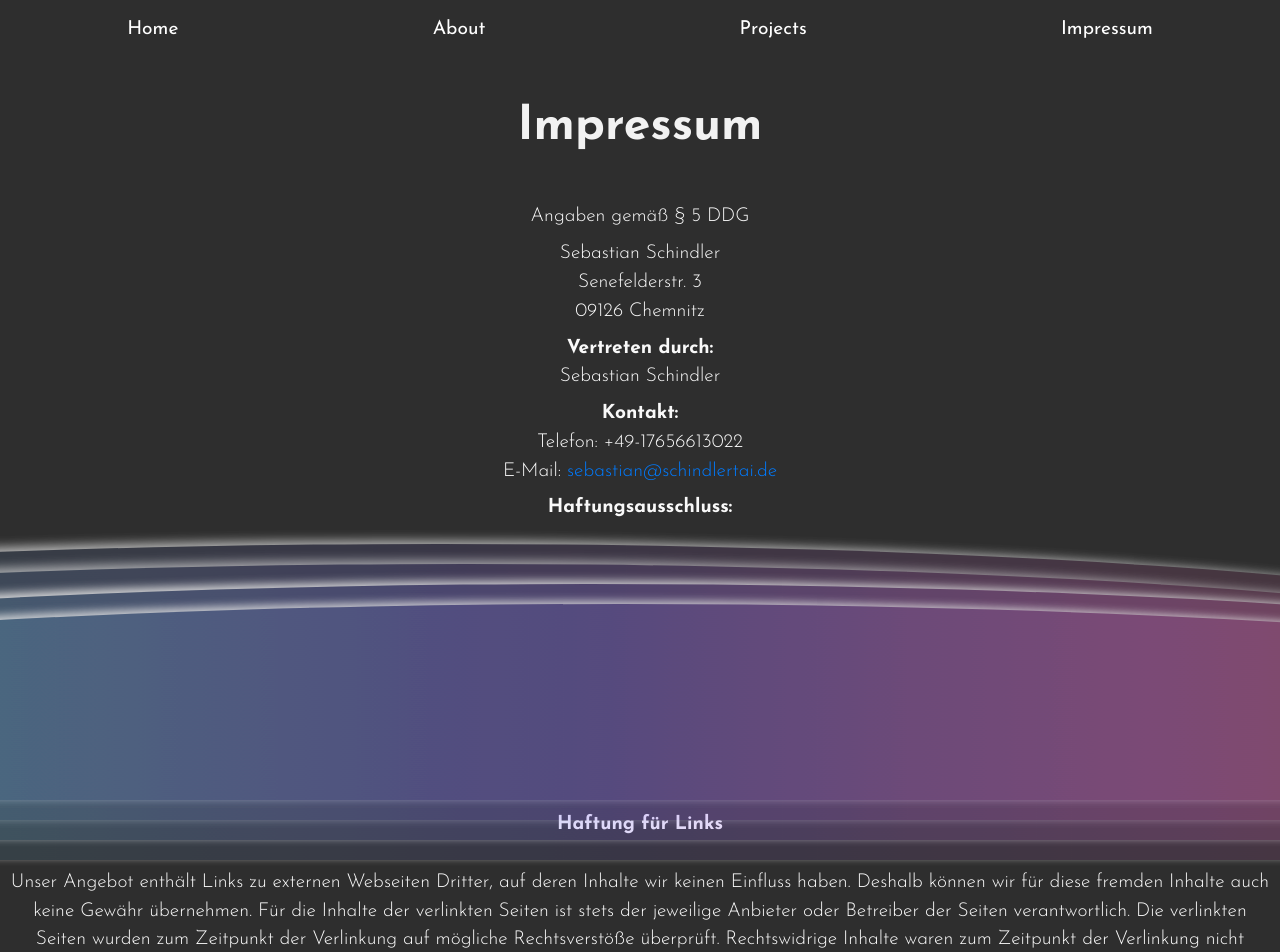
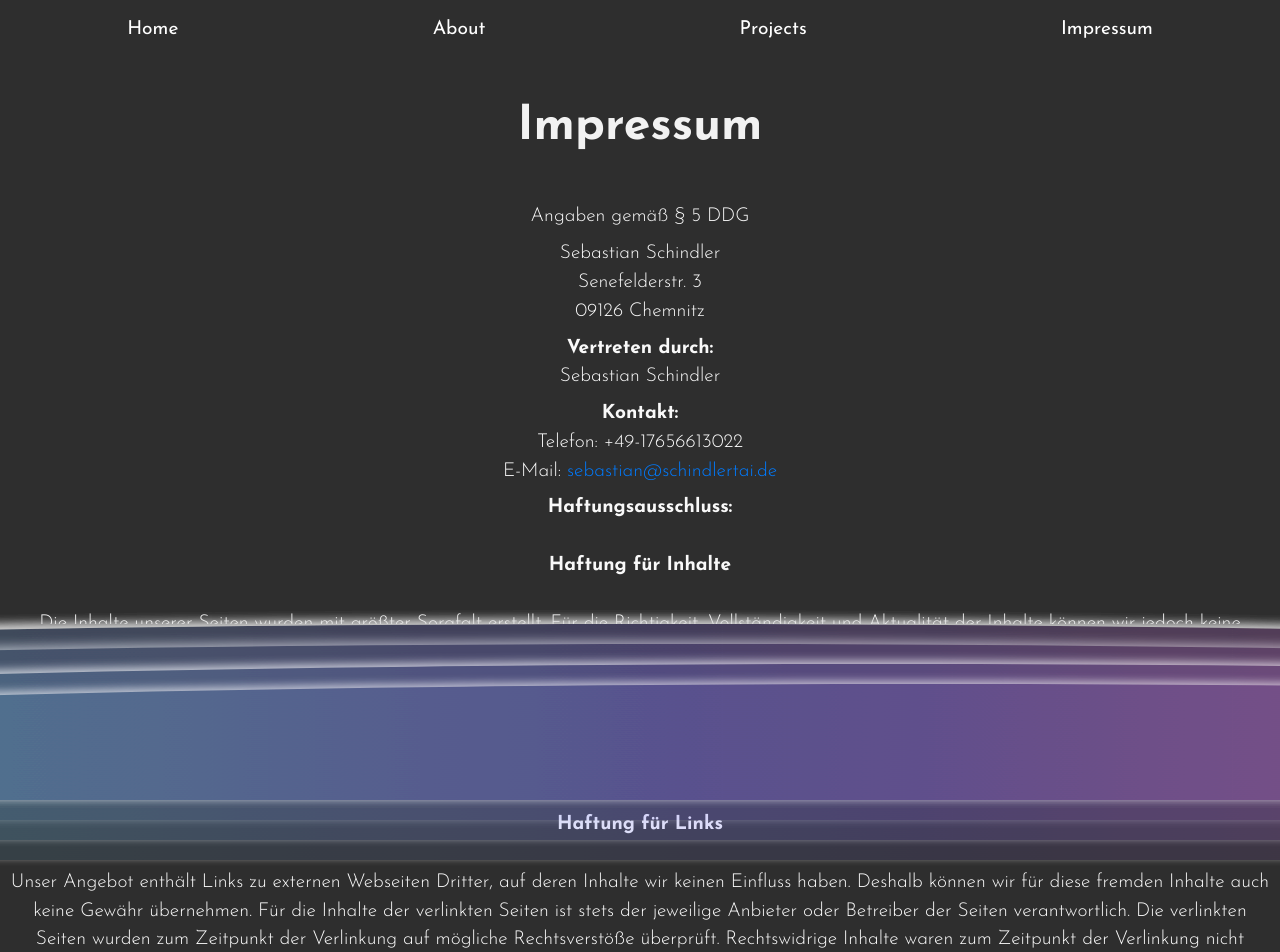
Before and after one commit to V01D-PH03N1X/portfolio, a React (Create React App) app: page /impressum in a window 1280 px wide. Shown: the top 952 px of the page. Built offline with nearby package versions, Linux system fonts and the light colour scheme.

Commit message:
:lipstick: Change(WaveComponent): Removed Wave and Created WaveComponent
created WaveComponent

removed Duplicate Code of Wave

fixed WaveComponent is now sticky and will hide Content behind it.

```diff
--- /dev/null
+++ b/src/compontents/Wave/Wave.module.sass
@@ -0,0 +1,62 @@
+$wave-height: 11em
+
+.wave
+  background: linear-gradient(90deg, rgba(123, 209, 255, 0.15) 25%, rgba(147, 123, 255, 0.15) 50%, rgba(255, 123, 233, 0.15) 75%, rgba(255, 123, 123, 0.15) 100%)
+  border-radius: 1000% 1000% 0 0
+  position: fixed
+  width: 300vw
+  height: $wave-height
+  animation: wave 10s -1s linear infinite
+  transform: translate3d(0, 0, 0)
+  opacity: 0.8
+  bottom: 0
+  left: 0
+  z-index: -1
+  box-shadow: #f4f4f4 -25px -3px 13px
+
+.wave:nth-of-type(2)
+  bottom: -1.25em
+  animation: wave 18s linear reverse infinite
+  opacity: 0.7
+
+.wave:nth-of-type(3)
+  bottom: -2.5em
+  animation: wave 20s -1s reverse infinite
+  opacity: 0.9
+
+.wave:nth-of-type(4)
+  bottom: -3.75em
+  animation: wave 22s -1s reverse infinite
+  opacity: 0.8
+
+.wave:nth-of-type()
+  bottom: -4em
+  animation: wave 24s -1s reverse infinite
+  opacity: 0.9
+
+@keyframes wave
+  2%
+    transform: translateX(-2%)
+
+  25%
+    transform: translateX(-25%)
+    box-shadow: #f4f4f4 -25px -3px 7px
+
+  50%
+    transform: translateX(-50%)
+    box-shadow: #d4d4d4 -50px -3px 13px
+
+  75%
+    transform: translateX(-25%)
+
+  100%
+    transform: translateX(-2%)
+    box-shadow: #f4f4f4 -25px -3px 7px
+
+.sticky
+  position: fixed
+  bottom: 0
+  width: 300vw
+  height: $wave-height
+  z-index: 100
+  background-color: #2e2e2e
--- /dev/null
+++ b/src/compontents/Wave/index.tsx
@@ -0,0 +1,23 @@
+import React from 'react';
+import { motion } from 'framer-motion';
+import styles from './Wave.module.sass';
+
+export default function Wave() {
+  return (
+    <motion.div
+    className={styles.sticky}
+      variants={{
+        hidden: { opacity: 0 },
+        visible: { opacity: 1 },
+      }}
+      initial='hidden'
+      animate='visible'
+      transition={{ duration: 1, delay: 1.25, ease: 'circInOut' }}>
+      <div className={styles.wave}></div>
+      <div className={styles.wave}></div>
+      <div className={styles.wave}></div>
+      <div className={styles.wave}></div>
+      <div className={styles.wave}></div>
+    </motion.div>
+  );
+}
--- a/src/index.sass
+++ b/src/index.sass
@@ -25,59 +25,6 @@ body
     100%
       background-position: 0 0
 
-.wave
-  background: linear-gradient(90deg, rgba(123, 209, 255, 0.15) 25%, rgba(147, 123, 255, 0.15) 50%, rgba(255, 123, 233, 0.15) 75%, rgba(255, 123, 123, 0.15) 100%)
-  border-radius: 1000% 1000% 0 0
-  position: fixed
-  width: 200vw
-  height: 16em
-  animation: wave 10s -1s linear infinite
-  transform: translate3d(0, 0, 0)
-  opacity: 0.8
-  bottom: 0
-  left: 0
-  z-index: -1
-  box-shadow: #f4f4f4 -25px -3px 13px
-
-.wave:nth-of-type(2)
-  bottom: -1.25em
-  animation: wave 18s linear reverse infinite
-  opacity: 0.7
-
-.wave:nth-of-type(3)
-  bottom: -2.5em
-  animation: wave 20s -1s reverse infinite
-  opacity: 0.9
-
-.wave:nth-of-type(4)
-  bottom: -3.75em
-  animation: wave 22s -1s reverse infinite
-  opacity: 0.8
-
-.wave:nth-of-type()
-  bottom: -4em
-  animation: wave 24s -1s reverse infinite
-  opacity: 0.9
-
-@keyframes wave
-  2%
-    transform: translateX(-2%)
-
-  25%
-    transform: translateX(-25%)
-    box-shadow: #f4f4f4 -25px -3px 7px
-
-  50%
-    transform: translateX(-50%)
-    box-shadow: #d4d4d4 -50px -3px 13px
-
-  75%
-    transform: translateX(-25%)
-
-  100%
-    transform: translateX(-2%)
-    box-shadow: #f4f4f4 -25px -3px 7px
-
 h3
   font-weight: 300
 
--- a/src/pages/HomePage/index.tsx
+++ b/src/pages/HomePage/index.tsx
@@ -2,34 +2,13 @@ import React, { ReactElement, useEffect } from 'react';
 import { motion, useInView } from 'framer-motion';
 import NavBar from '../../compontents/NavBar';
 import styles from './HomePage.module.sass';
+import Wave from '../../compontents/Wave';
 
 export default function HomePage(): ReactElement {
-  const ref = React.useRef(null);
-  const isInView = useInView(ref, { once: true });
-
-  useEffect(() => {
-    console.log(isInView);
-  }, [isInView]);
-
   return (
     <>
-      <motion.div
-        variants={{
-          hidden: { opacity: 0 },
-          visible: { opacity: 1 },
-        }}
-        initial='hidden'
-        animate='visible'
-        transition={{ duration: 1, delay: 1.25, ease: 'circInOut' }}>
-        <div className='wave'></div>
-        <div className='wave'></div>
-        <div className='wave'></div>
-        <div className='wave'></div>
-        <div className='wave'></div>
-      </motion.div>
       <NavBar />
       <motion.div
-        ref={ref}
         variants={{
           hidden: { opacity: 0 },
           visible: { opacity: 1 },
@@ -53,6 +32,7 @@ export default function HomePage(): ReactElement {
           </p>
         </div>
       </motion.div>
+      <Wave />
     </>
   );
 }
--- a/src/pages/Impressum/Impressum.module.sass
+++ b/src/pages/Impressum/Impressum.module.sass
@@ -14,11 +14,3 @@
     text-decoration: none
     &:hover
       text-decoration: underline
-
-.sticky
-    position: fixed
-    bottom: 0
-    width: 100%
-    height: 17rem
-    z-index: 100
-    background-color: #2e2e2e
--- a/src/pages/Impressum/index.tsx
+++ b/src/pages/Impressum/index.tsx
@@ -2,12 +2,13 @@ import React from 'react';
 import NavBar from '../../compontents/NavBar';
 import { motion } from 'framer-motion';
 import styles from './Impressum.module.sass';
+import Wave from '../../compontents/Wave';
 
 export default function Impressum() {
   return (
     <>
       <NavBar />
-
+      <Wave />
       <motion.div
         variants={{
           hidden: { opacity: 0 },
@@ -120,12 +121,6 @@ export default function Impressum() {
         </p>
         <br />
       </motion.div>
-      <div className={styles.sticky}>
-        <div className='wave' />
-        <div className='wave' />
-        <div className='wave' />
-        <div className='wave' />
-      </div>
     </>
   );
 }
```
